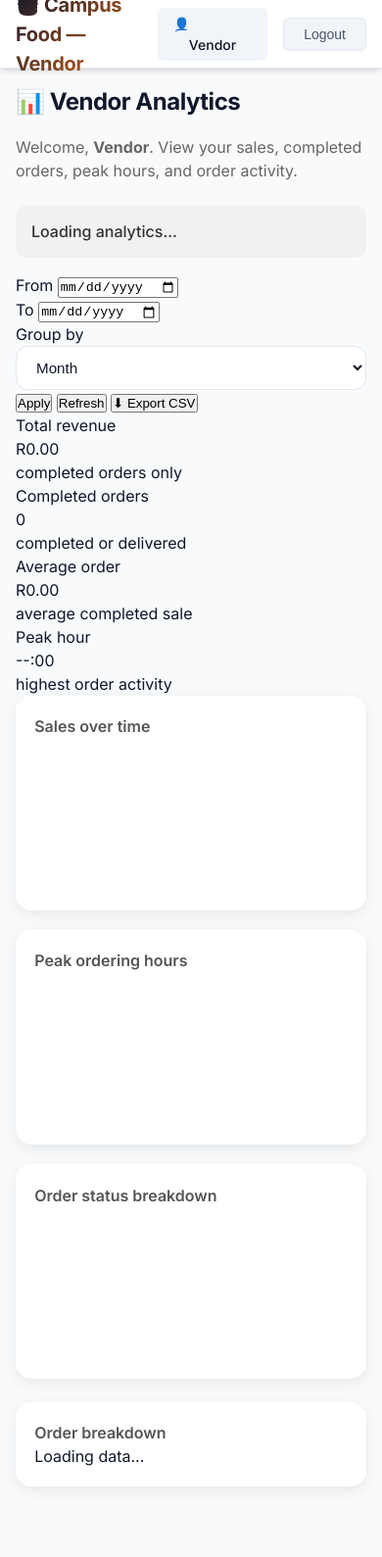
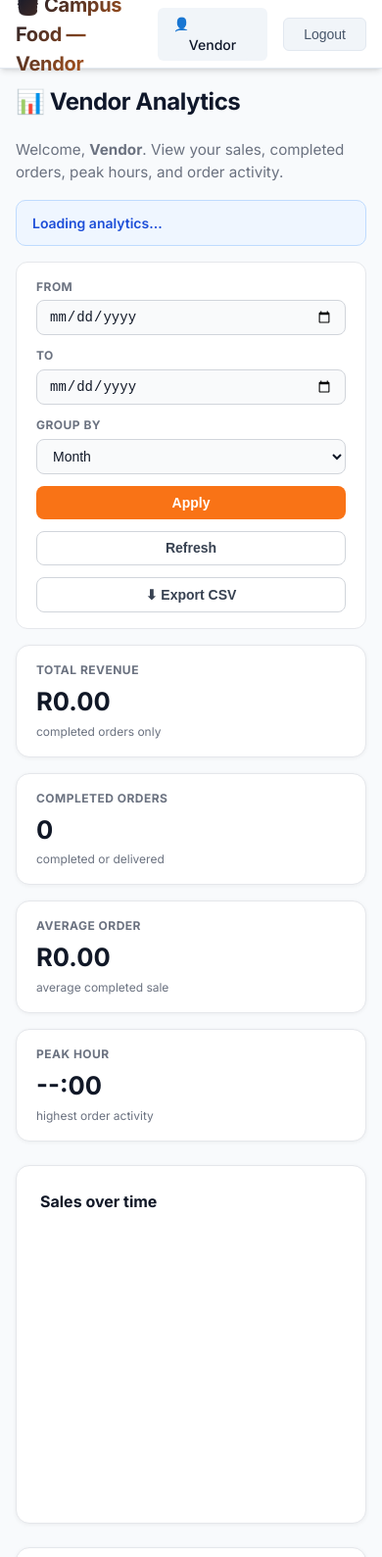
Before and after one commit to bethuelsteven159-rgb/gigglegang, a website: page campusfood/vendor_analytics.html in a window 390 px wide. Shown: the top 1589 px of the page at 98% size. Before the commit the page ends 1533 px from the top, so only its background shows below. Drawn offline with nearby package versions, Linux system fonts and the light colour scheme; a script that the page names is missing.

Commit message:
Update style.css

```diff
--- a/campusfood/style.css
+++ b/campusfood/style.css
@@ -1316,3 +1316,309 @@ tr:hover td {
     justify-content: flex-start;
   }
 }
+
+/* ================================
+   SHARED ANALYTICS LAYOUT
+================================ */
+
+.page-subtitle {
+  color: #6b7280;
+  margin-top: -0.25rem;
+  margin-bottom: 1rem;
+  font-size: 0.95rem;
+}
+
+.analytics-status {
+  margin-top: 1rem;
+  padding: 0.75rem 1rem;
+  border-radius: 10px;
+  font-size: 0.875rem;
+  font-weight: 600;
+}
+
+.analytics-status.info {
+  background: #eff6ff;
+  color: #1d4ed8;
+  border: 1px solid #bfdbfe;
+}
+
+.analytics-status.success {
+  background: #ecfdf5;
+  color: #047857;
+  border: 1px solid #a7f3d0;
+}
+
+.analytics-status.error {
+  background: #fef2f2;
+  color: #b91c1c;
+  border: 1px solid #fecaca;
+}
+
+.filters {
+  display: flex;
+  flex-wrap: wrap;
+  gap: 0.75rem;
+  align-items: flex-end;
+  background: #fff;
+  border: 1px solid #e5e7eb;
+  border-radius: 12px;
+  padding: 1rem 1.25rem;
+  margin-top: 1rem;
+}
+
+.filter-group {
+  display: flex;
+  flex-direction: column;
+  gap: 0.3rem;
+}
+
+.filter-group label {
+  font-size: 0.75rem;
+  font-weight: 700;
+  color: #6b7280;
+  text-transform: uppercase;
+  letter-spacing: 0.04em;
+}
+
+.filter-group select,
+.filter-group input[type="date"] {
+  padding: 0.5rem 0.75rem;
+  border: 1px solid #d1d5db;
+  border-radius: 8px;
+  font-size: 0.875rem;
+  background: #f9fafb;
+  color: #111827;
+}
+
+.filter-group select:focus,
+.filter-group input[type="date"]:focus {
+  outline: 2px solid #f97316;
+  border-color: transparent;
+}
+
+.btn-apply {
+  padding: 0.55rem 1.25rem;
+  background: #f97316;
+  color: #fff;
+  border: none;
+  border-radius: 8px;
+  font-size: 0.875rem;
+  font-weight: 700;
+  cursor: pointer;
+}
+
+.btn-apply:hover {
+  background: #ea6b0f;
+}
+
+.btn-export {
+  padding: 0.55rem 1rem;
+  border: 1px solid #d1d5db;
+  border-radius: 8px;
+  background: #fff;
+  font-size: 0.875rem;
+  font-weight: 700;
+  color: #374151;
+  cursor: pointer;
+}
+
+.btn-export:hover {
+  background: #f3f4f6;
+  border-color: #9ca3af;
+}
+
+.stat-chips {
+  display: grid;
+  grid-template-columns: repeat(4, 1fr);
+  gap: 1rem;
+  margin-top: 1rem;
+}
+
+.stat-chip {
+  background: #fff;
+  border: 1px solid #e5e7eb;
+  border-radius: 14px;
+  padding: 1rem 1.25rem;
+  box-shadow: 0 1px 4px rgba(0,0,0,0.05);
+}
+
+.stat-chip .stat-label {
+  font-size: 0.75rem;
+  font-weight: 700;
+  color: #6b7280;
+  text-transform: uppercase;
+  letter-spacing: 0.04em;
+}
+
+.stat-chip .stat-value {
+  font-size: 1.6rem;
+  font-weight: 800;
+  color: #111827;
+  margin-top: 0.25rem;
+}
+
+.stat-chip .stat-sub {
+  font-size: 0.75rem;
+  color: #6b7280;
+  margin-top: 0.15rem;
+}
+
+.analytics-grid {
+  display: grid;
+  grid-template-columns: 1fr 1fr;
+  gap: 1.5rem;
+  margin-top: 1.5rem;
+}
+
+.analytics-card {
+  background: #fff;
+  border: 1px solid #e5e7eb;
+  border-radius: 14px;
+  padding: 1.5rem;
+  box-shadow: 0 1px 4px rgba(0,0,0,0.06);
+}
+
+.analytics-card.full-width {
+  grid-column: 1 / -1;
+}
+
+.section-header {
+  display: flex;
+  align-items: center;
+  justify-content: space-between;
+  margin-bottom: 0.75rem;
+}
+
+.section-header h3 {
+  margin: 0;
+  font-size: 1rem;
+  font-weight: 700;
+  color: #111827;
+}
+
+.chart-container {
+  position: relative;
+  height: 280px;
+}
+
+.data-table {
+  width: 100%;
+  border-collapse: collapse;
+  font-size: 0.875rem;
+  margin-top: 0.5rem;
+}
+
+.data-table th {
+  text-align: left;
+  padding: 0.65rem 0.75rem;
+  font-size: 0.75rem;
+  font-weight: 700;
+  color: #6b7280;
+  text-transform: uppercase;
+  letter-spacing: 0.04em;
+  border-bottom: 1px solid #e5e7eb;
+}
+
+.data-table td {
+  padding: 0.75rem;
+  color: #111827;
+  border-bottom: 1px solid #f3f4f6;
+}
+
+.data-table tr:last-child td {
+  border-bottom: none;
+}
+
+.data-table tr:hover td {
+  background: #f9fafb;
+}
+
+.loading-msg {
+  text-align: center;
+  color: #9ca3af;
+  padding: 2rem;
+  font-size: 0.9rem;
+}
+
+/* ================================
+   TOP VENDORS PAGE
+================================ */
+
+.top-vendors-grid {
+  display: grid;
+  grid-template-columns: repeat(3, 1fr);
+  gap: 1.25rem;
+  margin-top: 1.5rem;
+}
+
+.top-vendor-card {
+  background: #fff;
+  border: 1px solid #e5e7eb;
+  border-radius: 16px;
+  padding: 1.5rem;
+  box-shadow: 0 1px 6px rgba(0,0,0,0.06);
+}
+
+.top-vendor-large {
+  min-height: 150px;
+}
+
+.top-vendor-rank {
+  font-size: 2.5rem;
+  margin-bottom: 1rem;
+}
+
+.top-vendor-name {
+  font-size: 1.1rem;
+  font-weight: 800;
+  color: #111827;
+}
+
+.top-vendor-rating {
+  margin-top: 0.75rem;
+  color: #6b7280;
+  font-size: 0.95rem;
+  line-height: 1.5;
+}
+
+.top-vendors-empty {
+  grid-column: 1 / -1;
+  background: #fff;
+  border: 1px dashed #d1d5db;
+  border-radius: 12px;
+  padding: 2rem;
+  text-align: center;
+  color: #6b7280;
+  font-weight: 600;
+}
+
+/* ================================
+   RESPONSIVE
+================================ */
+
+@media (max-width: 900px) {
+  .analytics-grid,
+  .top-vendors-grid {
+    grid-template-columns: 1fr;
+  }
+
+  .stat-chips {
+    grid-template-columns: repeat(2, 1fr);
+  }
+}
+
+@media (max-width: 600px) {
+  .stat-chips {
+    grid-template-columns: 1fr;
+  }
+
+  .filters {
+    flex-direction: column;
+    align-items: stretch;
+  }
+
+  .btn-apply,
+  .btn-export {
+    width: 100%;
+  }
+}
```
